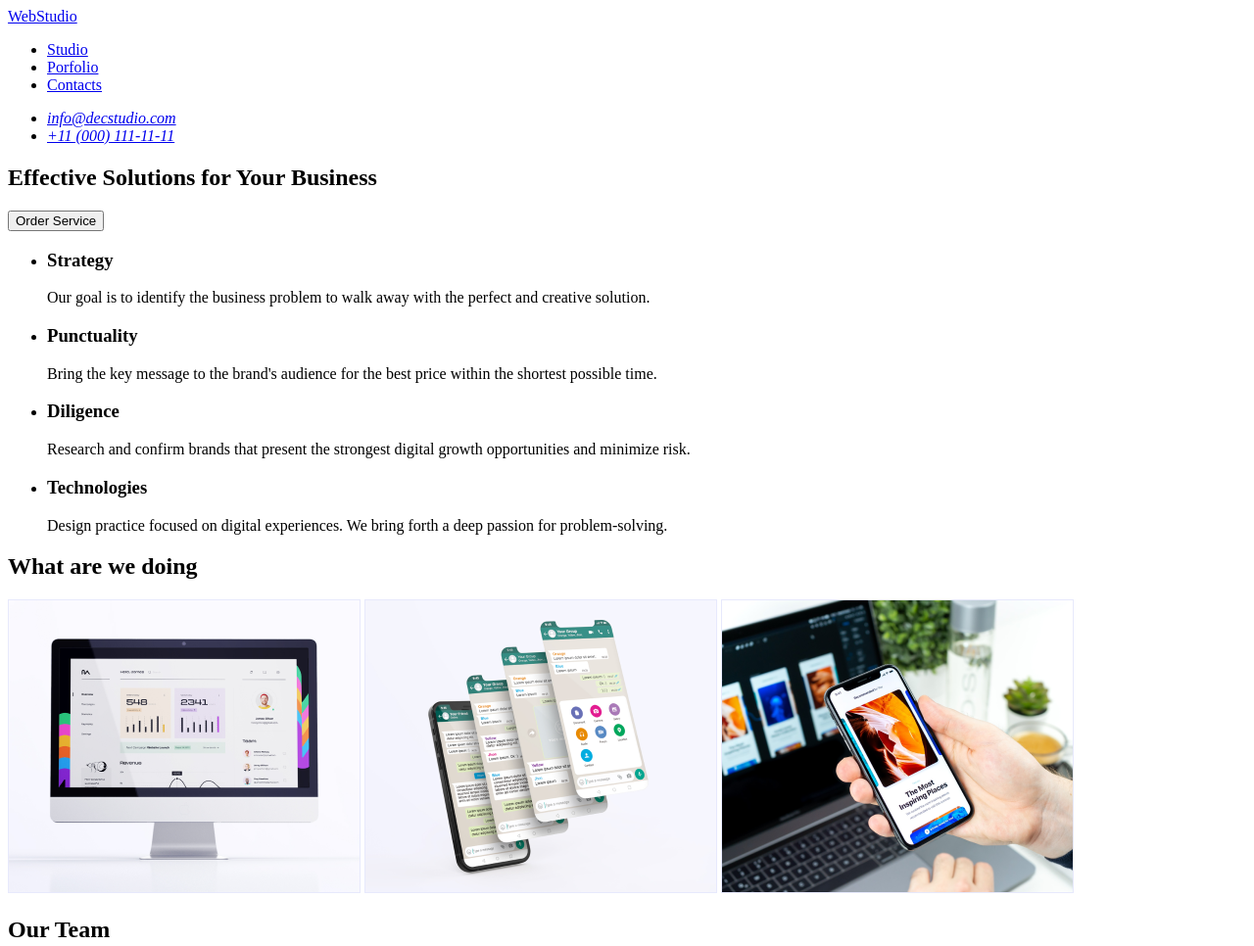
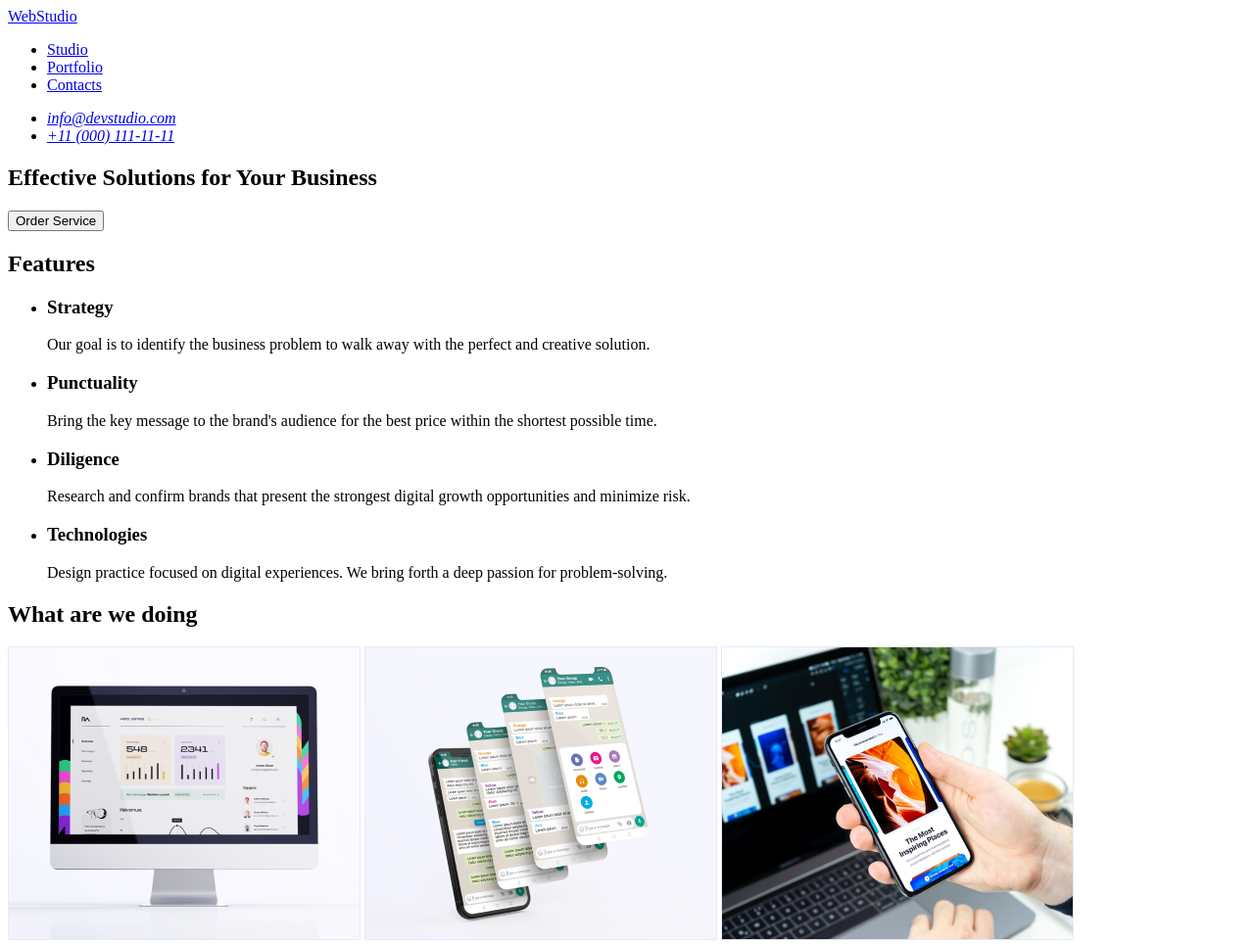
Before and after one commit to Oleksandrdz/goit-markup-hw-01, a plain HTML site: page index.html in a window 1280 px wide. Shown: the top 966 px of the page at 98% size. Drawn offline with Linux system fonts and the light colour scheme.

Commit message:
Update index.html

```diff
--- a/index.html
+++ b/index.html
@@ -11,13 +11,13 @@
         <a href="./index.html">WebStudio</a>
         <ul>
           <li><a href="#studio">Studio</a></li>
-          <li><a href="#portfolio">Porfolio</a></li>
+          <li><a href="#portfolio">Portfolio</a></li>
           <li><a href="#contacts">Contacts</a></li>
         </ul>
       </nav>
       <address>
         <ul>
-          <li><a href="mailto:info@decstudio.com">info@decstudio.com</a></li>
+          <li><a href="mailto:info@devstudio.com">info@devstudio.com</a></li>
           <li><a href="tel:+110001111111">+11 (000) 111-11-11</a></li>
         </ul>
       </address>
@@ -28,6 +28,7 @@
         <button type="button">Order Service</button>
       </section>
       <section>
+        <h2>Features</h2>
         <ul>
           <li>
             <h3>Strategy</h3>
```
